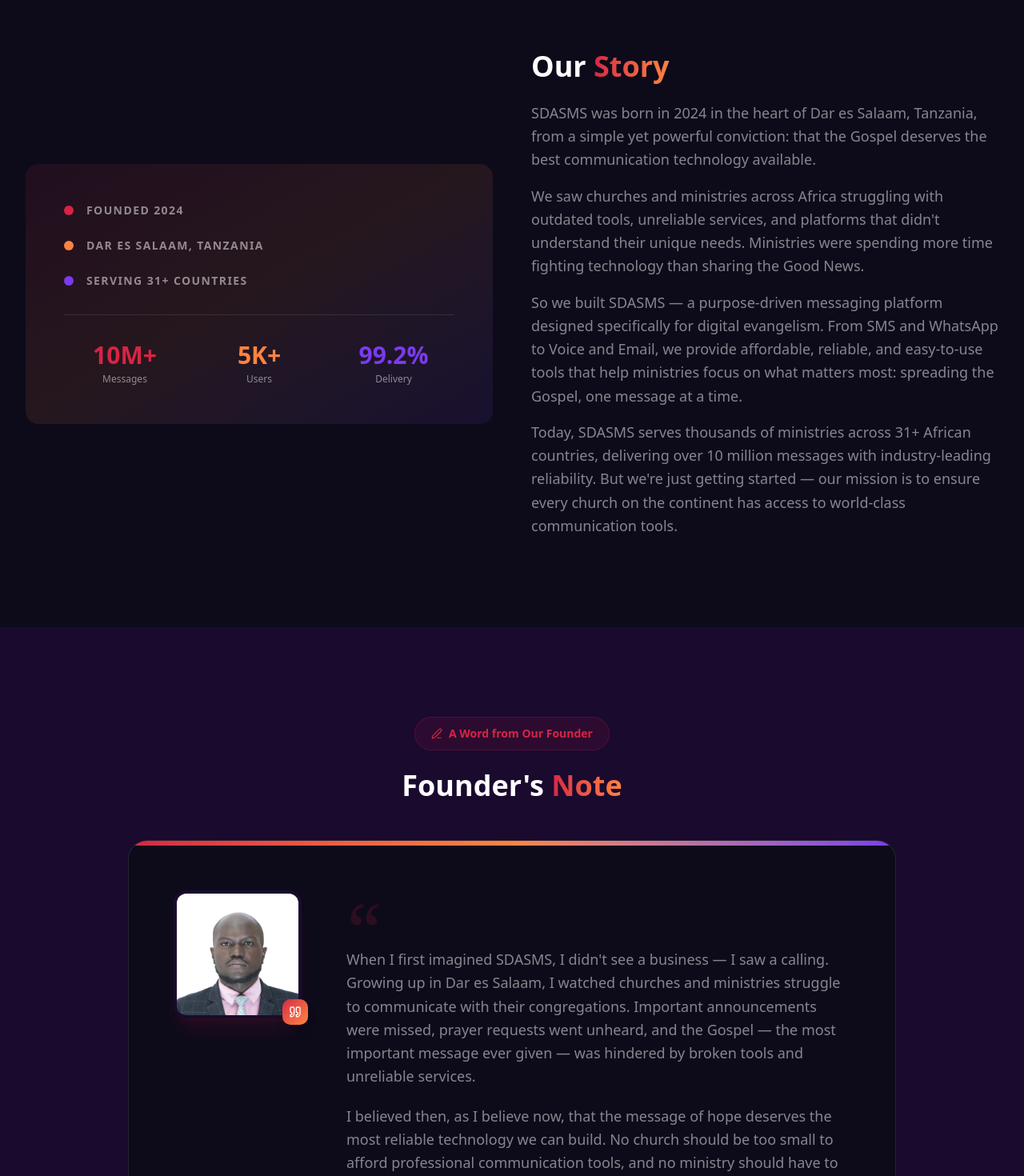
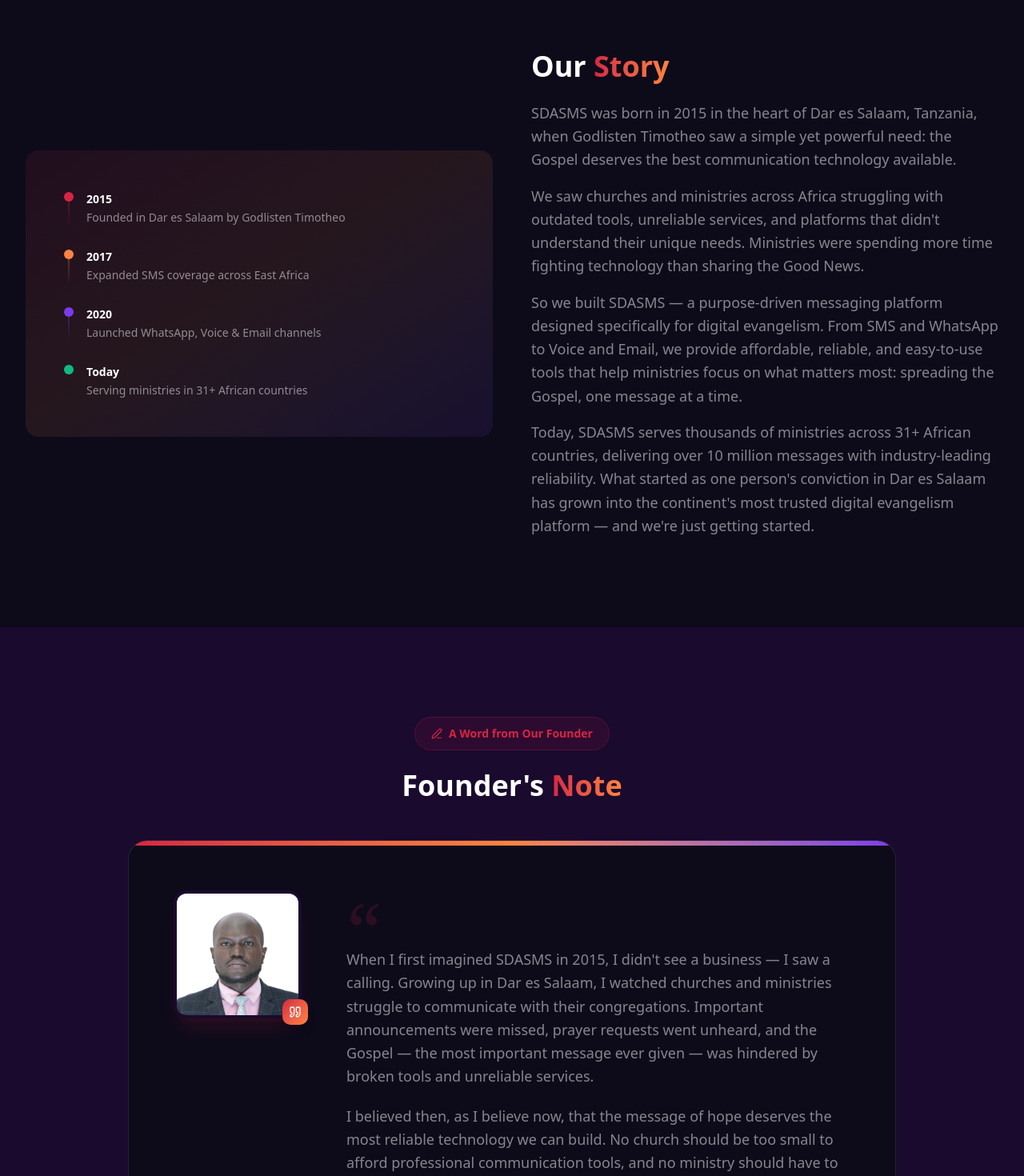
Before and after one commit to vibecodingmind/newsdasms, a Next.js app: page /about in a window 1280 px wide. Shown: the part 1020-2490 px from the top of the page at 80% size. Built offline with nearby package versions, Linux system fonts and the light colour scheme.

Commit message:
bfce3875-9e92-4ae0-add9-41f715c59002

```diff
--- a/src/app/about/page.tsx
+++ b/src/app/about/page.tsx
@@ -73,10 +73,10 @@
 
 const TEAM_MEMBERS = [
   {
-    name: 'Joshua Mwangi',
-    role: 'Chief Executive Officer',
+    name: 'Godlisten Timotheo',
+    role: 'Founder & Chief Executive Officer',
     description:
-      'A passionate advocate for digital evangelism, Joshua leads SDASMS with a vision to transform how ministries communicate across Africa.',
+      'A visionary leader and passionate advocate for digital evangelism, Godlisten founded SDASMS in 2015 to transform how ministries communicate across Africa.',
     color: '#D72444',
   },
   {
@@ -215,39 +215,45 @@
               <FadeInWhenVisible direction="left">
                 <div className="relative">
                   <div className="bg-gradient-to-br from-[#D72444]/10 via-[#FF8340]/10 to-[#7C3AED]/10 rounded-2xl p-8 sm:p-12">
+                    {/* Timeline */}
                     <div className="space-y-6">
-                      <div className="flex items-center gap-4">
-                        <div className="w-3 h-3 rounded-full bg-[#D72444]" />
-                        <span className="text-[#7F7F7F] dark:text-white/50 text-sm font-semibold uppercase tracking-widest">
-                          Founded 2024
-                        </span>
-                      </div>
-                      <div className="flex items-center gap-4">
-                        <div className="w-3 h-3 rounded-full bg-[#FF8340]" />
-                        <span className="text-[#7F7F7F] dark:text-white/50 text-sm font-semibold uppercase tracking-widest">
-                          Dar es Salaam, Tanzania
-                        </span>
-                      </div>
-                      <div className="flex items-center gap-4">
-                        <div className="w-3 h-3 rounded-full bg-[#7C3AED]" />
-                        <span className="text-[#7F7F7F] dark:text-white/50 text-sm font-semibold uppercase tracking-widest">
-                          Serving 31+ Countries
-                        </span>
-                      </div>
-                    </div>
-                    <div className="mt-8 pt-8 border-t border-gray-200 dark:border-white/10">
-                      <div className="grid grid-cols-3 gap-4 text-center">
-                        <div>
-                          <p className="text-3xl font-bold text-[#D72444]">10M+</p>
-                          <p className="text-[#7F7F7F] dark:text-white/50 text-xs font-medium mt-1">Messages</p>
+                      <div className="flex items-start gap-4">
+                        <div className="flex flex-col items-center">
+                          <div className="w-3 h-3 rounded-full bg-[#D72444] shrink-0 mt-1" />
+                          <div className="w-0.5 h-8 bg-gradient-to-b from-[#D72444]/30 to-transparent" />
                         </div>
                         <div>
-                          <p className="text-3xl font-bold text-[#FF8340]">5K+</p>
-                          <p className="text-[#7F7F7F] dark:text-white/50 text-xs font-medium mt-1">Users</p>
+                          <span className="text-black dark:text-white text-sm font-bold">2015</span>
+                          <p className="text-[#7F7F7F] dark:text-white/50 text-sm font-medium mt-0.5">Founded in Dar es Salaam by Godlisten Timotheo</p>
+                        </div>
+                      </div>
+                      <div className="flex items-start gap-4">
+                        <div className="flex flex-col items-center">
+                          <div className="w-3 h-3 rounded-full bg-[#FF8340] shrink-0 mt-1" />
+                          <div className="w-0.5 h-8 bg-gradient-to-b from-[#FF8340]/30 to-transparent" />
                         </div>
                         <div>
-                          <p className="text-3xl font-bold text-[#7C3AED]">99.2%</p>
-                          <p className="text-[#7F7F7F] dark:text-white/50 text-xs font-medium mt-1">Delivery</p>
+                          <span className="text-black dark:text-white text-sm font-bold">2017</span>
+                          <p className="text-[#7F7F7F] dark:text-white/50 text-sm font-medium mt-0.5">Expanded SMS coverage across East Africa</p>
+                        </div>
+                      </div>
+                      <div className="flex items-start gap-4">
+                        <div className="flex flex-col items-center">
+                          <div className="w-3 h-3 rounded-full bg-[#7C3AED] shrink-0 mt-1" />
+                          <div className="w-0.5 h-8 bg-gradient-to-b from-[#7C3AED]/30 to-transparent" />
+                        </div>
+                        <div>
+                          <span className="text-black dark:text-white text-sm font-bold">2020</span>
+                          <p className="text-[#7F7F7F] dark:text-white/50 text-sm font-medium mt-0.5">Launched WhatsApp, Voice &amp; Email channels</p>
+                        </div>
+                      </div>
+                      <div className="flex items-start gap-4">
+                        <div className="flex flex-col items-center">
+                          <div className="w-3 h-3 rounded-full bg-[#10B981] shrink-0 mt-1" />
+                        </div>
+                        <div>
+                          <span className="text-black dark:text-white text-sm font-bold">Today</span>
+                          <p className="text-[#7F7F7F] dark:text-white/50 text-sm font-medium mt-0.5">Serving ministries in 31+ African countries</p>
                         </div>
                       </div>
                     </div>
@@ -266,9 +272,9 @@
                 </h2>
                 <div className="space-y-4 text-[#7F7F7F] dark:text-white/50 text-base sm:text-lg leading-relaxed font-medium">
                   <p>
-                    SDASMS was born in 2024 in the heart of Dar es Salaam, Tanzania, from a simple
-                    yet powerful conviction: that the Gospel deserves the best communication
-                    technology available.
+                    SDASMS was born in 2015 in the heart of Dar es Salaam, Tanzania, when
+                    Godlisten Timotheo saw a simple yet powerful need: the Gospel deserves the best
+                    communication technology available.
                   </p>
                   <p>
                     We saw churches and ministries across Africa struggling with outdated tools,
@@ -283,9 +289,10 @@
                   </p>
                   <p>
                     Today, SDASMS serves thousands of ministries across 31+ African countries,
-                    delivering over 10 million messages with industry-leading reliability. But
-                    we&apos;re just getting started — our mission is to ensure every church on the
-                    continent has access to world-class communication tools.
+                    delivering over 10 million messages with industry-leading reliability. What
+                    started as one person&apos;s conviction in Dar es Salaam has grown into the
+                    continent&apos;s most trusted digital evangelism platform — and we&apos;re just
+                    getting started.
                   </p>
                 </div>
               </FadeInWhenVisible>
@@ -340,11 +347,12 @@
 
                       <div className="space-y-5 text-[#7F7F7F] dark:text-white/50 text-base sm:text-lg leading-relaxed font-medium">
                         <p>
-                          When I first imagined SDASMS, I didn&apos;t see a business — I saw a calling.
-                          Growing up in Dar es Salaam, I watched churches and ministries struggle to
-                          communicate with their congregations. Important announcements were missed,
-                          prayer requests went unheard, and the Gospel — the most important message
-                          ever given — was hindered by broken tools and unreliable services.
+                          When I first imagined SDASMS in 2015, I didn&apos;t see a business — I saw a
+                          calling. Growing up in Dar es Salaam, I watched churches and ministries
+                          struggle to communicate with their congregations. Important announcements
+                          were missed, prayer requests went unheard, and the Gospel — the most
+                          important message ever given — was hindered by broken tools and unreliable
+                          services.
                         </p>
                         <p>
                           I believed then, as I believe now, that the message of hope deserves the
@@ -366,7 +374,7 @@
                         <div className="flex flex-col">
                           {/* Handwritten-style signature */}
                           <span className="text-2xl sm:text-3xl font-bold text-black dark:text-white italic tracking-tight" style={{ fontFamily: 'Georgia, serif' }}>
-                            Joshua Mwangi
+                            Godlisten Timotheo
                           </span>
                           <span className="text-[#D72444] text-sm font-semibold mt-1">
                             Founder &amp; CEO, SDASMS Africa
```
